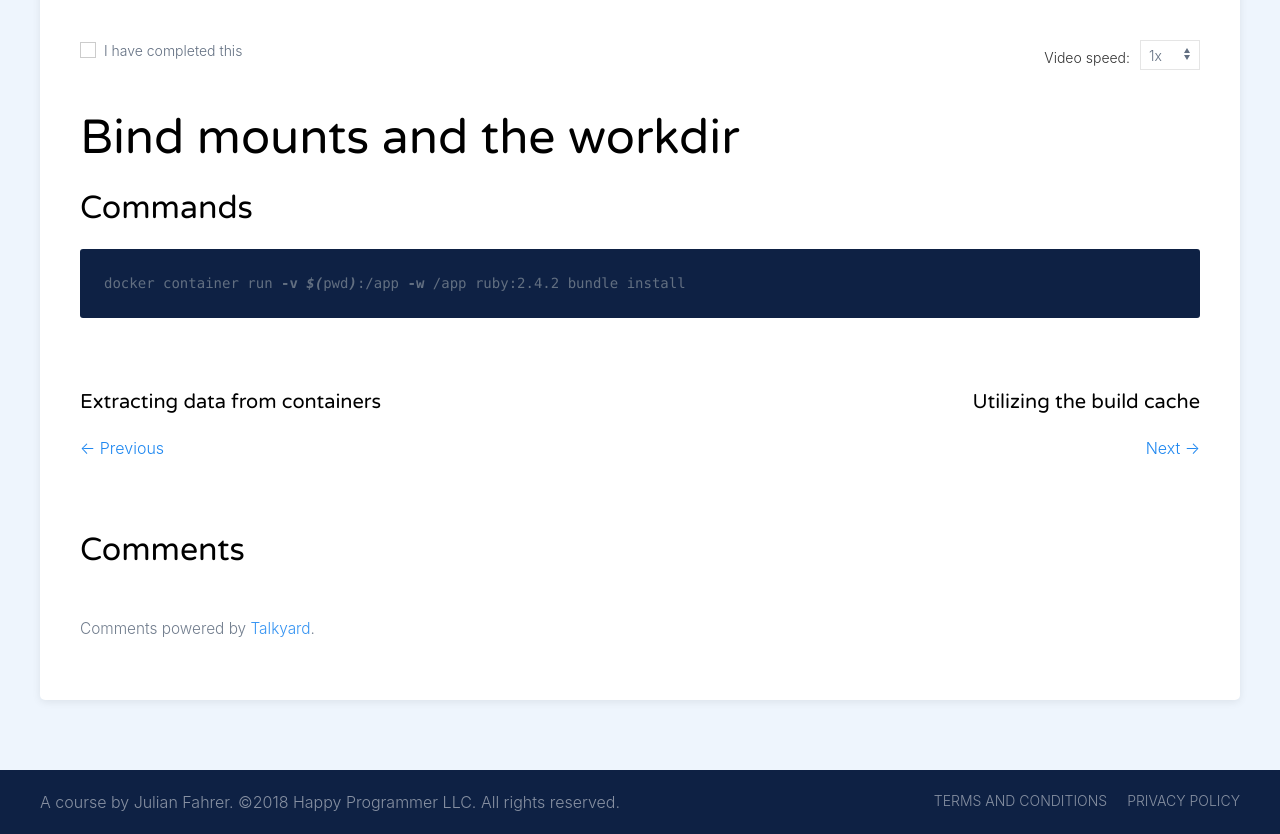
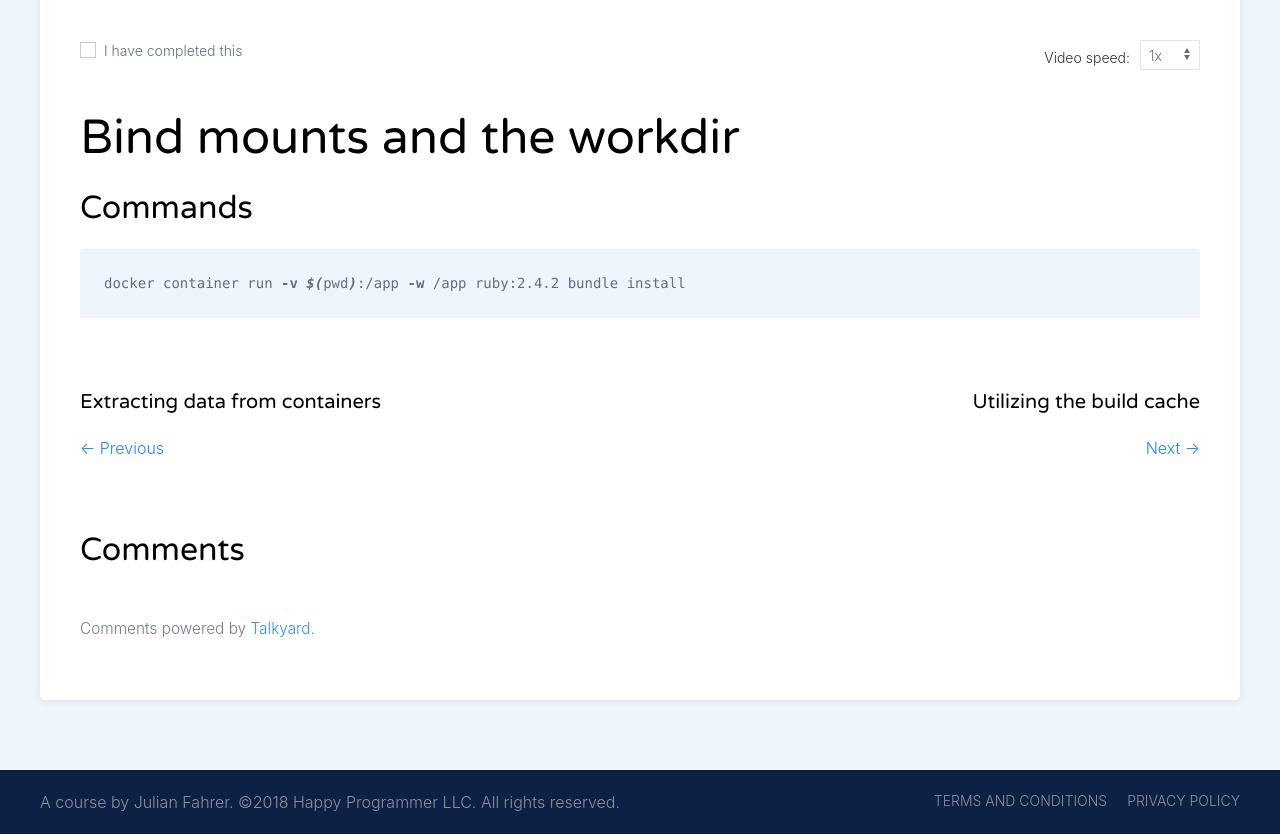
Before and after one commit to prit2477/site, a Jekyll site: the page built from _lessons/adopting/03-dealing-with-dependencies/0040-bind-mounts-and-the-workdir.md, in a window 1280 px wide. Shown: the part 917-1751 px from the top of the page. Built offline with Jekyll 4.4.1, drawn with Linux system fonts in a browser that asks for light colours.

Commit message:
hightlight bg

```diff
--- a/_sass/theme/syntax-highlighting.scss
+++ b/_sass/theme/syntax-highlighting.scss
@@ -1,5 +1,5 @@
 pre.highlight {
-    background-color: $global-secondary-background;
+    background-color: $global-muted-background;
     border: none;
     padding: $padding-padding * .8;
     // border-radius: $border-rounded-border-radius;
```
